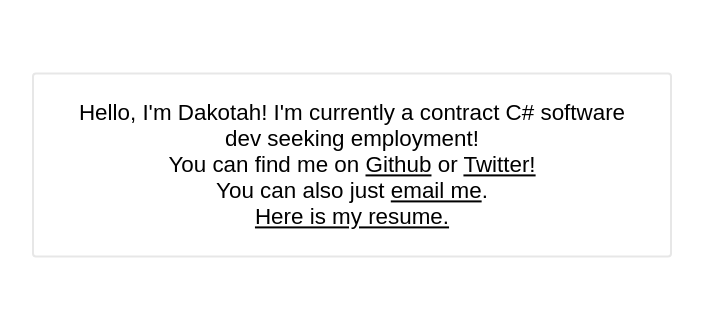
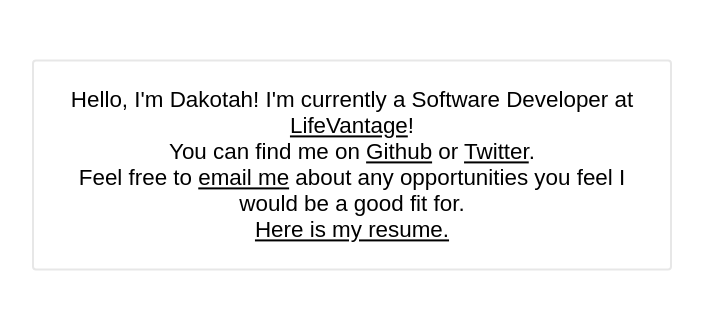
Before and after one commit to dakotahhh/dakotahhh.github.io, a plain HTML site: page index.html in a window 1280 px wide. Shown: the part 235-544 px from the top of the page, without its empty margins (288-991 px from the left). Drawn offline with Linux system fonts and the light colour scheme.

Commit message:
update employment info
added current employment info

```diff
--- a/index.html
+++ b/index.html
@@ -11,12 +11,12 @@
 
 	<body>
 		<div id="homeDiv">
-			Hello, I'm Dakotah! I'm currently a contract C# software dev seeking employment!
+			Hello, I'm Dakotah! I'm currently a Software Developer at <a href="http://www.lifevantage.com">LifeVantage</a>!
 			<br />
 			You can find me on <a href="https://www.github.com/dakotahhh">Github</a> or
-			<a href="https://www.twitter.com/dakotahreyes">Twitter!</a>
+			<a href="https://www.twitter.com/dakotahreyes">Twitter</a>.
 			<br />
-			You can also just <a href="mailto:dakotahreyes@gmail.com?subject=We love you and want to hire you!">email me</a>.
+			Feel free to <a href="mailto:dakotahreyes@gmail.com?subject=We love you and want to hire you!">email me</a> about any opportunities you feel I would be a good fit for.
 			<br />
 			<a href="DakotahReyes_Resume.pdf">Here is my resume.</a>
 		</div>
```
